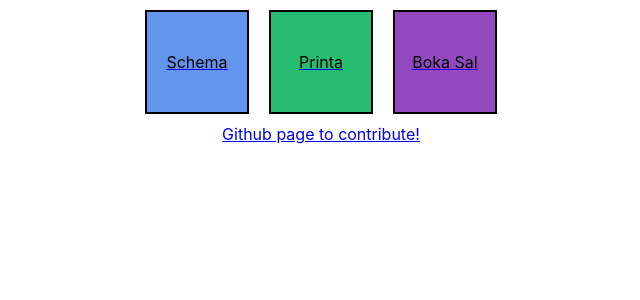
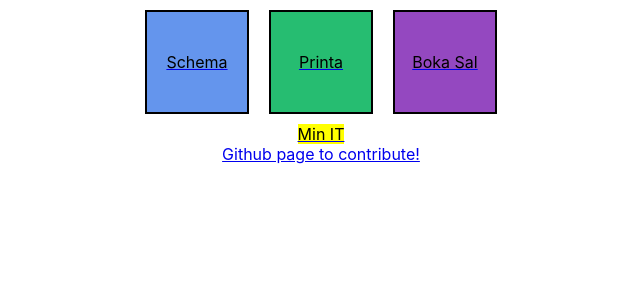
Before and after one commit to williamtorberntsson/openliunet, a React (Create React App) app: page / in a window 1280 px wide. Shown: the top 300 px of the page, without its empty margins (319-959 px from the left). Built offline with nearby package versions, Linux system fonts and the light colour scheme.

Commit message:
MinIT knapp som länkar till MinIT

```diff
--- a/src/App.css
+++ b/src/App.css
@@ -36,6 +36,11 @@
   color: black;
 }
 
+.MinIT {
+  background-color: rgb(255, 255, 0);
+  color: black;
+}
+
 .Github {
   text-align: center;
 }
--- a/src/App.js
+++ b/src/App.js
@@ -29,6 +29,14 @@ function App() {
             </div>
           </Link>
         </div>
+
+        <div className="Button">
+          <Link to="https://minit.liu.se/">
+            <div className='MinIT'>
+              Min IT
+            </div>
+          </Link>
+        </div>
       </div>
 
       <Link to="https://github.com/williamtorberntsson/openliunet" target="_blank" rel="noopener noreferrer">
```
